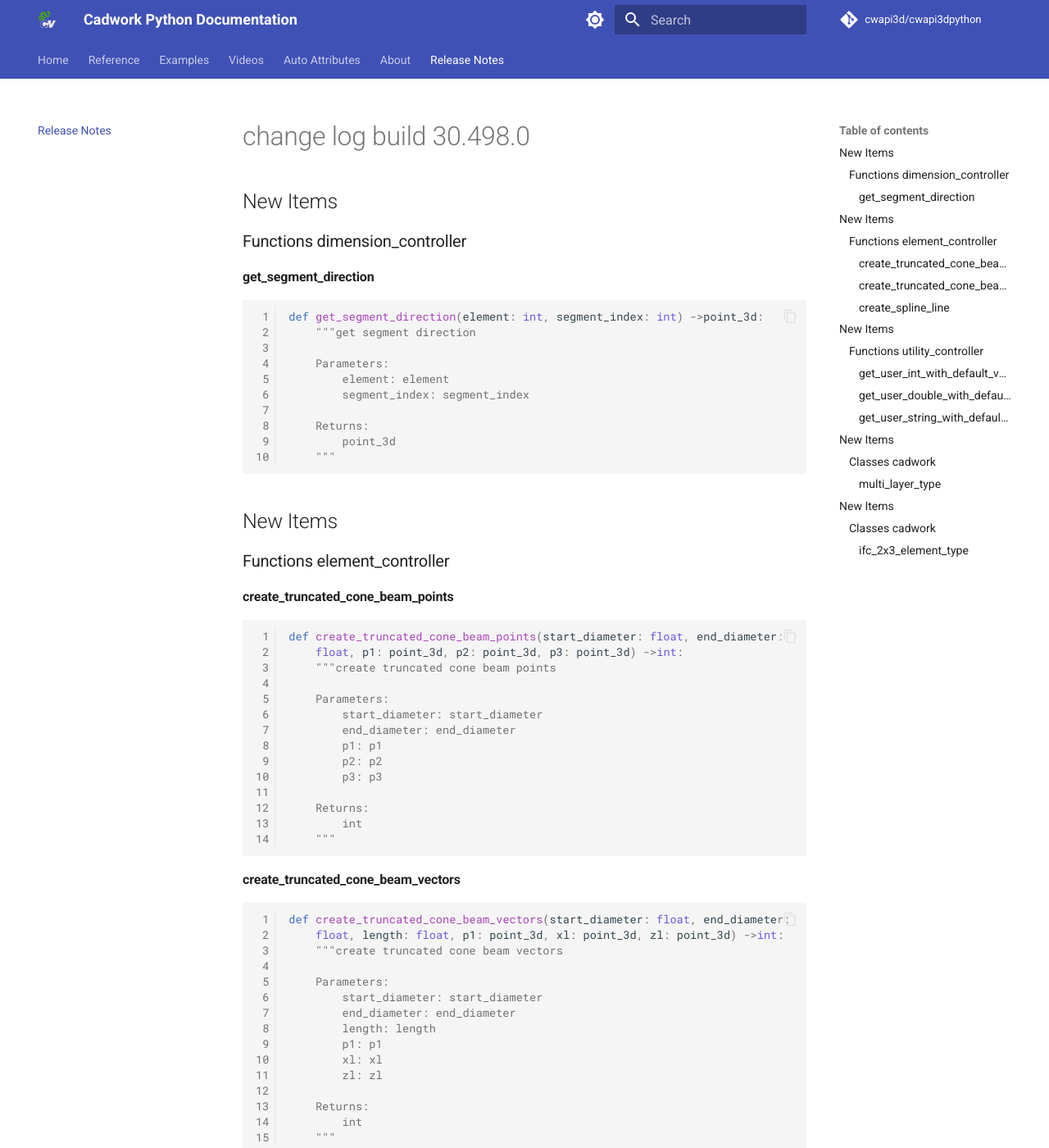
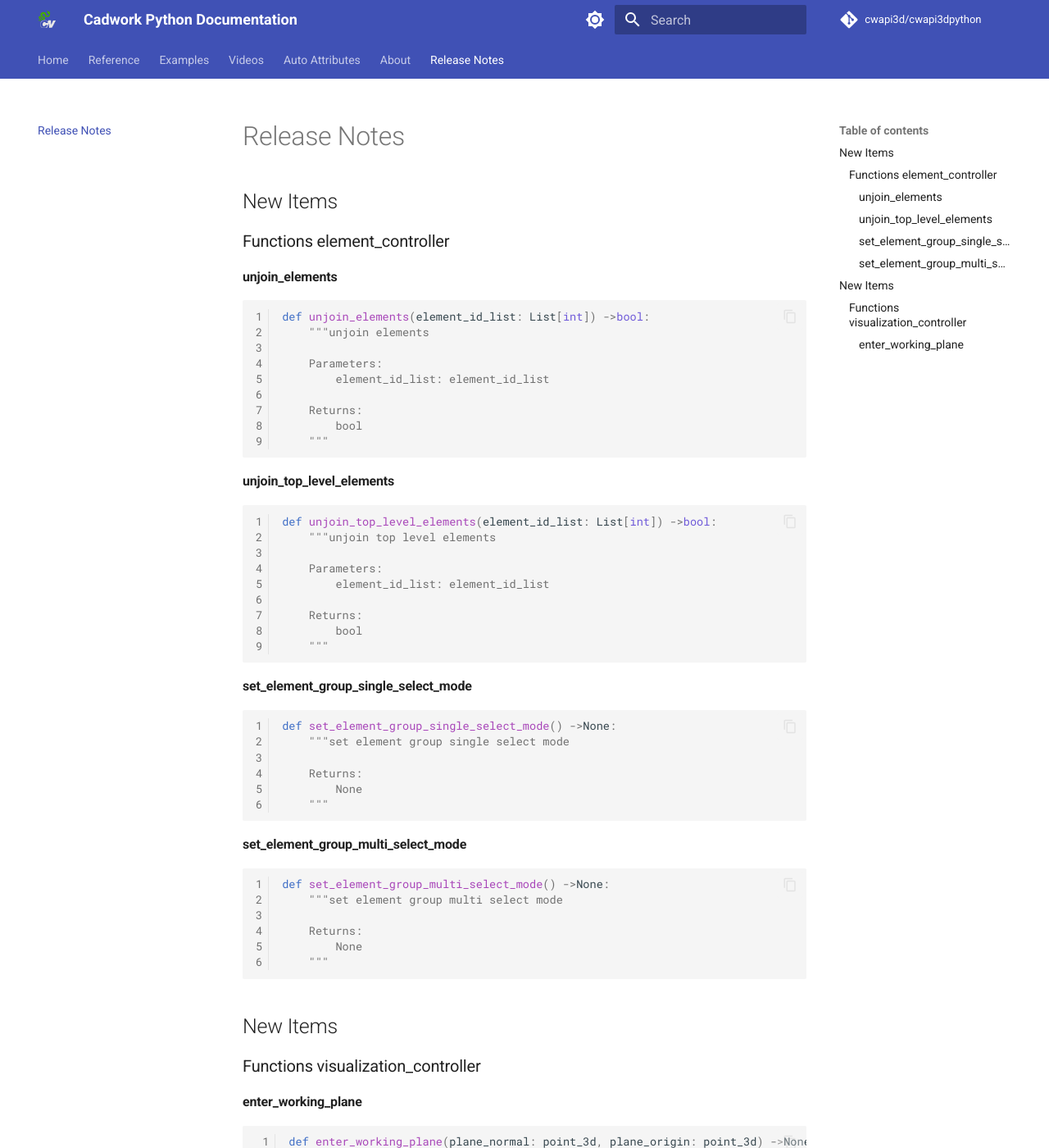
Before and after one commit to cwapi3d/cwapi3dpython, an MkDocs documentation site: the page built from docs/release_notes.md, in a window 1280 px wide and 1400 px high. Shown: the whole window at 82% size. Built offline with MkDocs 1.6.1 and Material for MkDocs 9.7.7, drawn with Linux system fonts in a browser that asks for light colours; comment, search, counter and statistics services are not loaded; some of the changed text lies outside the part shown.

Commit message:
chore: Update package to 30.0.533

````diff
--- a/docs/release_notes.md
+++ b/docs/release_notes.md
@@ -1,191 +1,73 @@
-# change log build 30.498.0
-
 ## New Items
-
-### Functions dimension_controller
-
-#### get_segment_direction
+### Functions element_controller
+#### unjoin_elements
 
 ```python
-def get_segment_direction(element: int, segment_index: int) ->point_3d:
-    """get segment direction
+def unjoin_elements(element_id_list: List[int]) ->bool:
+    """unjoin elements
 
     Parameters:
-        element: element
-        segment_index: segment_index
+        element_id_list: element_id_list
 
     Returns:
-        point_3d
+        bool
+    """
+
+```
+
+#### unjoin_top_level_elements
+
+```python
+def unjoin_top_level_elements(element_id_list: List[int]) ->bool:
+    """unjoin top level elements
+
+    Parameters:
+        element_id_list: element_id_list
+
+    Returns:
+        bool
+    """
+
+```
+
+#### set_element_group_single_select_mode
+
+```python
+def set_element_group_single_select_mode() ->None:
+    """set element group single select mode
+
+    Returns:
+        None
+    """
+
+```
+
+#### set_element_group_multi_select_mode
+
+```python
+def set_element_group_multi_select_mode() ->None:
+    """set element group multi select mode
+
+    Returns:
+        None
     """
 
 ```
 
 ## New Items
-
-### Functions element_controller
-
-#### create_truncated_cone_beam_points
+### Functions visualization_controller
+#### enter_working_plane
 
 ```python
-def create_truncated_cone_beam_points(start_diameter: float, end_diameter:
-    float, p1: point_3d, p2: point_3d, p3: point_3d) ->int:
-    """create truncated cone beam points
+def enter_working_plane(plane_normal: point_3d, plane_origin: point_3d) ->None:
+    """enter working plane
 
     Parameters:
-        start_diameter: start_diameter
-        end_diameter: end_diameter
-        p1: p1
-        p2: p2
-        p3: p3
+        plane_normal: plane_normal
+        plane_origin: plane_origin
 
     Returns:
-        int
+        None
     """
 
 ```
-
-#### create_truncated_cone_beam_vectors
-
-```python
-def create_truncated_cone_beam_vectors(start_diameter: float, end_diameter:
-    float, length: float, p1: point_3d, xl: point_3d, zl: point_3d) ->int:
-    """create truncated cone beam vectors
-
-    Parameters:
-        start_diameter: start_diameter
-        end_diameter: end_diameter
-        length: length
-        p1: p1
-        xl: xl
-        zl: zl
-
-    Returns:
-        int
-    """
-
-```
-
-#### create_spline_line
-
-```python
-def create_spline_line(spline_points: None) ->int:
-    """create spline line
-
-    Parameters:
-        spline_points: spline_points
-
-    Returns:
-        int
-    """
-
-```
-
-## New Items
-
-### Functions utility_controller
-
-#### get_user_int_with_default_value
-
-```python
-def get_user_int_with_default_value(message: str, default_value: int) ->int:
-    """get user int with default value
-
-    Parameters:
-        message: message
-        default_value: default_value
-
-    Returns:
-        int
-    """
-
-```
-
-#### get_user_double_with_default_value
-
-```python
-def get_user_double_with_default_value(message: str, default_value: float
-    ) ->float:
-    """get user double with default value
-
-    Parameters:
-        message: message
-        default_value: default_value
-
-    Returns:
-        float
-    """
-
-```
-
-#### get_user_string_with_default_value
-
-```python
-def get_user_string_with_default_value(message: str, default_value: str) ->str:
-    """get user string with default value
-
-    Parameters:
-        message: message
-        default_value: default_value
-
-    Returns:
-        str
-    """
-
-```
-
-## New Items
-
-### Classes cadwork
-
-#### multi_layer_type
-
-```python
-@unique
-class multi_layer_type(IntEnum):
-    """multi layer type
-
-    Examples:
-        >>> cadwork.multi_layer_type.undefined
-        undefined
-    """
-    undefined = 0
-    """"""
-    structure = 1
-    """"""
-    panel = 2
-    """"""
-    lathing = 3
-    """"""
-    air = 4
-    """"""
-    covering = 5
-    """"""
-
-    def __int__(self) ->int:
-        return self.value
-
-```
-
-## New Items
-
-### Classes cadwork
-
-#### ifc_2x3_element_type
-
-```python
-class ifc_2x3_element_type:
-    def is_ifc_element_assembly(self) ->bool:
-        """is ifc element assembly
-
-        Returns:
-            bool
-        """
-
-    def set_ifc_element_assembly(self) ->None:
-        """set ifc element assembly
-
-        Returns:
-            None
-        """
-
-```
--- a/mkdocs.yml
+++ b/mkdocs.yml
@@ -52,6 +52,7 @@ nav:
         - Camera: documentation/camera_data.md
         - Layer Settings: documentation/layer_settings.md
         - Text Object Options: documentation/text_object_options.md
+        - Window Geometry: documentation/window_geometry.md
     - Connector Axis Controller: documentation/connector_axis_controller.md
     - Dimension Controller: documentation/dimension_controller.md
     - Element Controller: documentation/element_controller.md
--- a/pyproject.toml
+++ b/pyproject.toml
@@ -1,6 +1,6 @@
 [project]
 name = "cwapi3d"
-version = "30.498.0"
+version = "30.0.533"
 authors = [{ name = "Cadwork", email = "it@cadwork.ca" }]
 requires-python = ">= 3.10"
 description = 'Python bindings for CwAPI3D'
````
Also changed, not shown: docs/documentation/window_geometry.md (added, +6 -0 lines), 5 other files.
